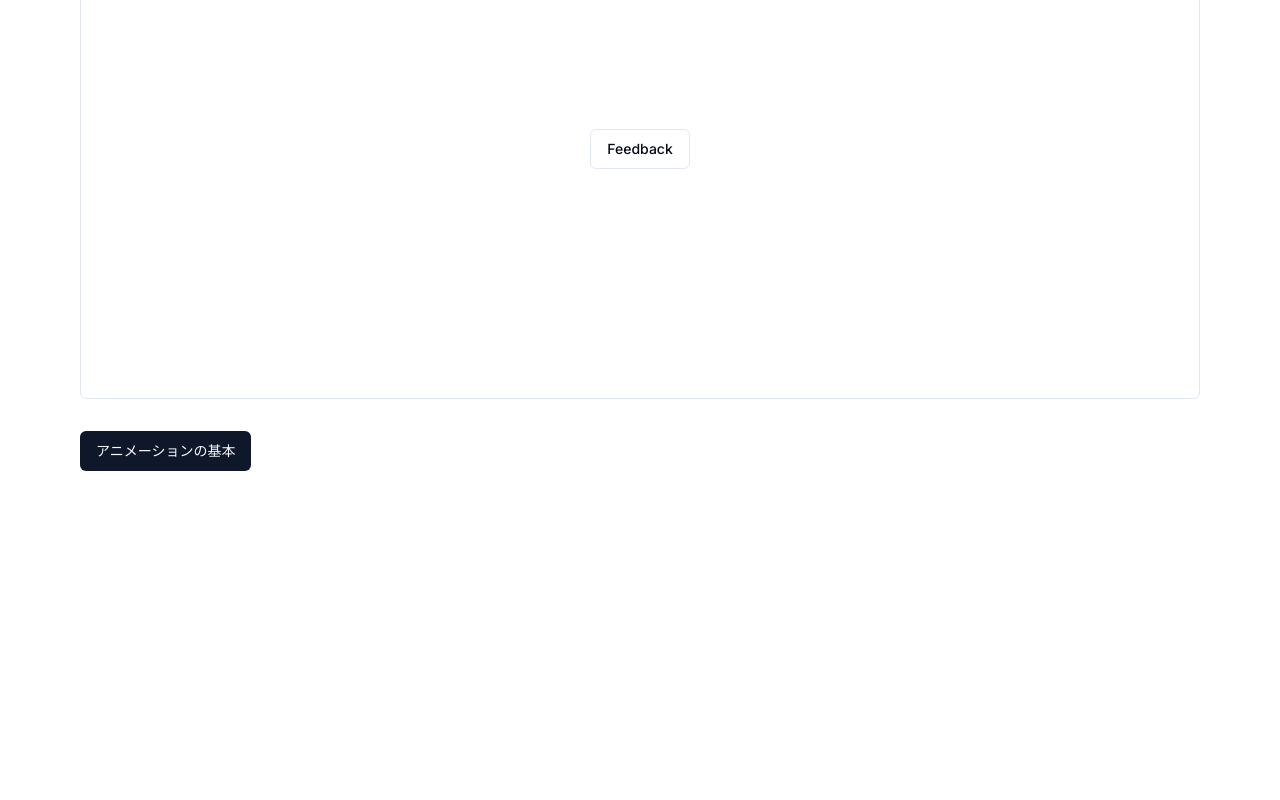
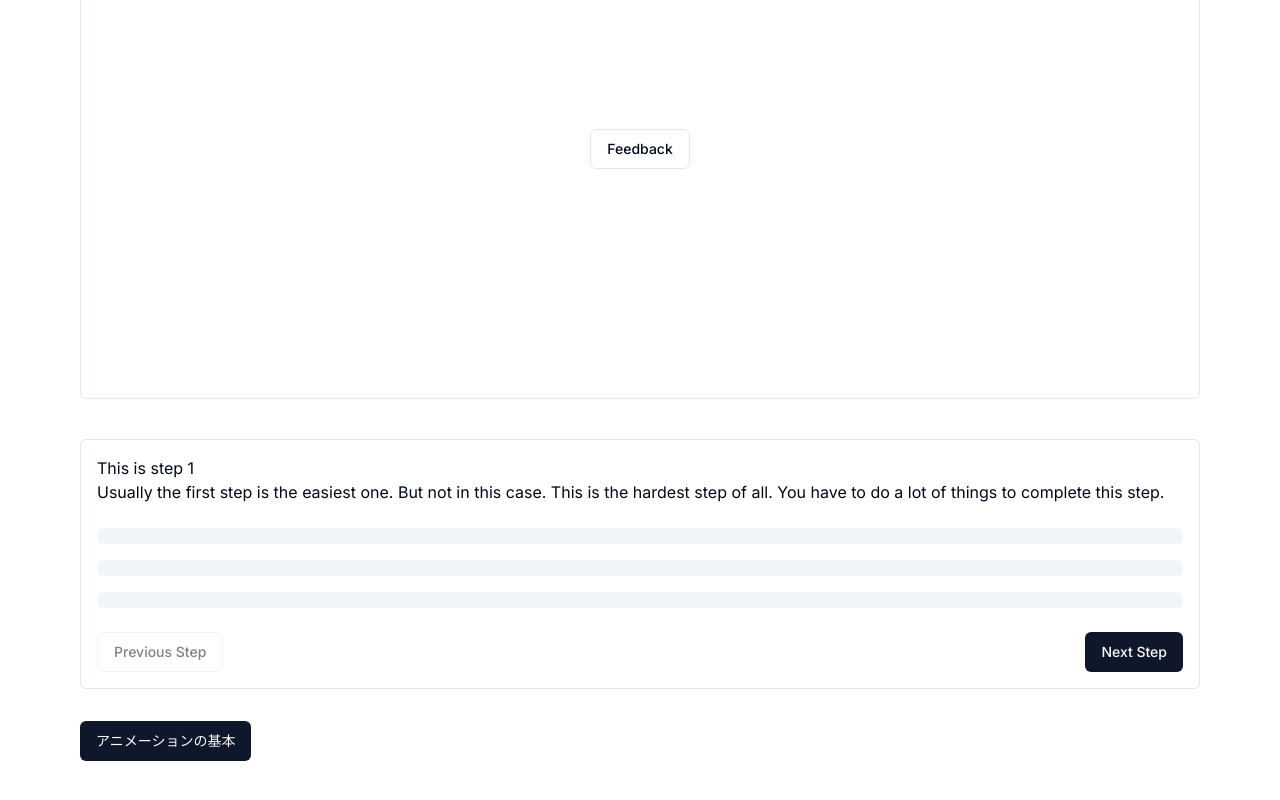
Before and after one commit to shouta0715/animation-collection, a Next.js app: page / in a window 1280 px wide. Shown: the part 1328-2128 px from the top of the page. Before the commit the page ends 1895 px from the top, so only its background shows below. Built offline with nearby package versions, Linux system fonts and the light colour scheme.

Commit message:
add: multiple steps

```diff
--- a/src/app/page.tsx
+++ b/src/app/page.tsx
@@ -1,4 +1,5 @@
 import Link from "next/link";
+import { MultiStep } from "@/features/multi-steps";
 import { AppCards } from "@/features/the-basics/app-cards";
 import { AppStore } from "@/features/the-basics/app-store";
 import { FeedBack } from "@/features/the-basics/feed-back";
@@ -16,6 +17,10 @@ export default function Home() {
         <FeedBack />
       </div>
 
+      <div className="mt-10">
+        <MultiStep />
+      </div>
+
       <Link className={cn(buttonVariants(), "mt-8")} href="/the-basics">
         アニメーションの基本
       </Link>
--- /dev/null
+++ b/src/components/ui/skeleton.tsx
@@ -0,0 +1,15 @@
+import { cn } from "@/lib/utils";
+
+function Skeleton({
+  className,
+  ...props
+}: React.HTMLAttributes<HTMLDivElement>) {
+  return (
+    <div
+      className={cn("animate-pulse rounded-md bg-muted", className)}
+      {...props}
+    />
+  );
+}
+
+export { Skeleton };
--- /dev/null
+++ b/src/features/multi-steps/index.tsx
@@ -0,0 +1,112 @@
+"use client";
+
+import { AnimatePresence, Variants, motion } from "framer-motion";
+import React, { useMemo } from "react";
+import { Skeleton } from "@/components/ui/skeleton";
+import { Button } from "@/features/ui/button";
+
+type Step = {
+  title: string;
+  description: string;
+};
+
+const steps: Step[] = [
+  {
+    title: "This is step 1",
+    description:
+      "Usually the first step is the easiest one. But not in this case. This is the hardest step of all. You have to do a lot of things to complete this step.",
+  },
+
+  {
+    title: "This is step 2",
+    description:
+      "This is the second step. It's a bit easier than the first one. But it's still hard. You have to do a lot of things to complete this step.",
+  },
+
+  {
+    title: "This is step 3",
+    description:
+      "This is the third step. It's a bit easier than the second one. But it's still hard. You have to do a lot of things to complete this step.",
+  },
+];
+
+type Direction = "forward" | "backward";
+
+const variants: Variants = {
+  initial: (direction: Direction) => ({
+    opacity: 0,
+    translateX: direction === "forward" ? "100%" : "-100%",
+  }),
+  animate: {
+    opacity: 1,
+    translateX: "0",
+  },
+  exit: (direction: Direction) => ({
+    opacity: 0,
+    translateX: direction === "forward" ? "-100%" : "100%",
+  }),
+};
+
+export function MultiStep() {
+  const [currentStep, setCurrentStep] = React.useState(0);
+  const [direction, setDirection] = React.useState<Direction>("forward");
+
+  const content = useMemo(() => {
+    return steps.map((step, index) => {
+      return (
+        <div key={index}>
+          <div className="mb-6">
+            <h1>{step.title}</h1>
+            <p>{step.description}</p>
+          </div>
+          <div className="flex flex-col gap-4">
+            <Skeleton className="h-4 rounded-md" />
+            <Skeleton className="h-4 rounded-md" />
+            <Skeleton className="h-4 rounded-md" />
+          </div>
+        </div>
+      );
+    })[currentStep];
+  }, [currentStep]);
+
+  return (
+    <div className="relative overflow-hidden rounded-md border p-4">
+      <AnimatePresence custom={direction} initial={false} mode="popLayout">
+        <motion.div
+          key={currentStep}
+          animate="animate"
+          custom={direction}
+          exit="exit"
+          initial="initial"
+          transition={{ duration: 5, bounce: 0, type: "spring" }}
+          variants={variants}
+        >
+          {content}
+        </motion.div>
+      </AnimatePresence>
+      <div className="mt-6 flex justify-between">
+        <Button
+          disabled={currentStep === 0}
+          onClick={() => {
+            setCurrentStep((prev) => prev - 1);
+            setDirection("backward");
+          }}
+          type="button"
+          variant="outline"
+        >
+          Previous Step
+        </Button>
+        <Button
+          disabled={currentStep === 2}
+          onClick={() => {
+            setCurrentStep((prev) => prev + 1);
+            setDirection("forward");
+          }}
+          type="button"
+        >
+          Next Step
+        </Button>
+      </div>
+    </div>
+  );
+}
```
